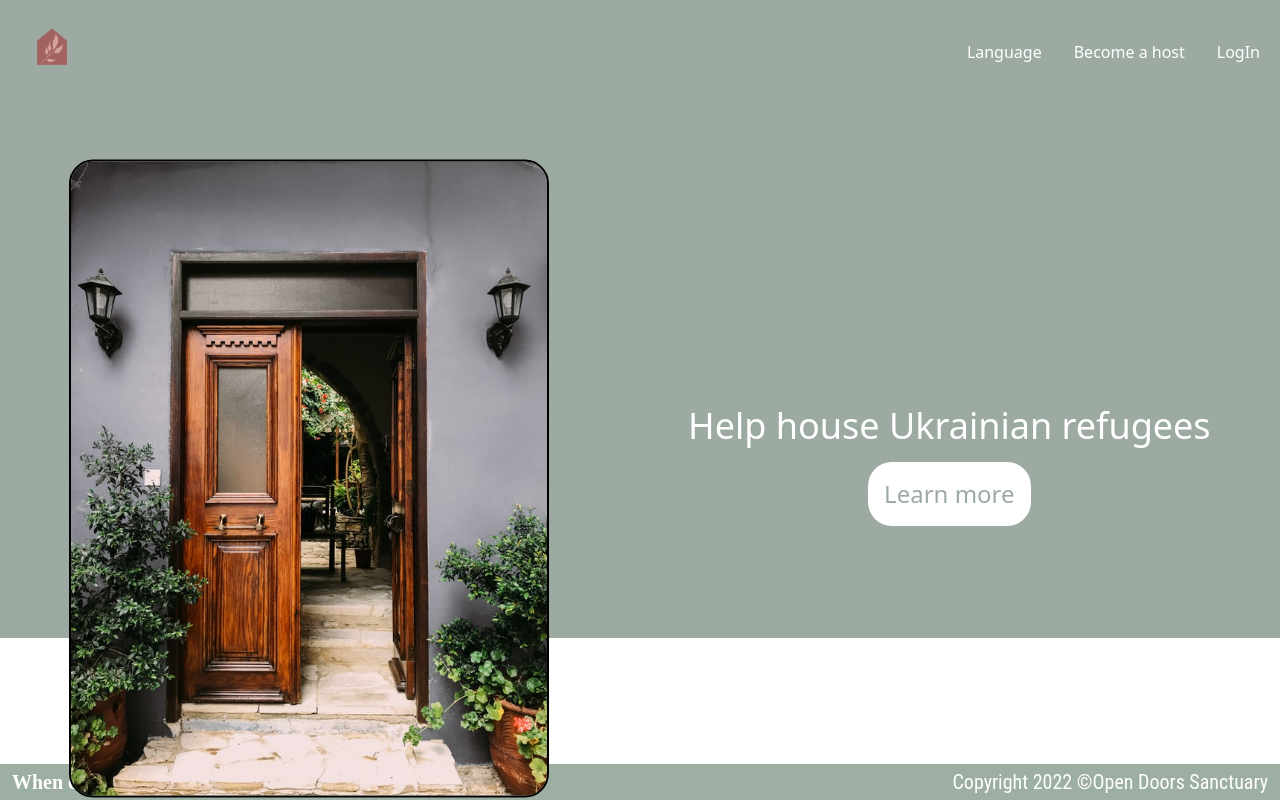
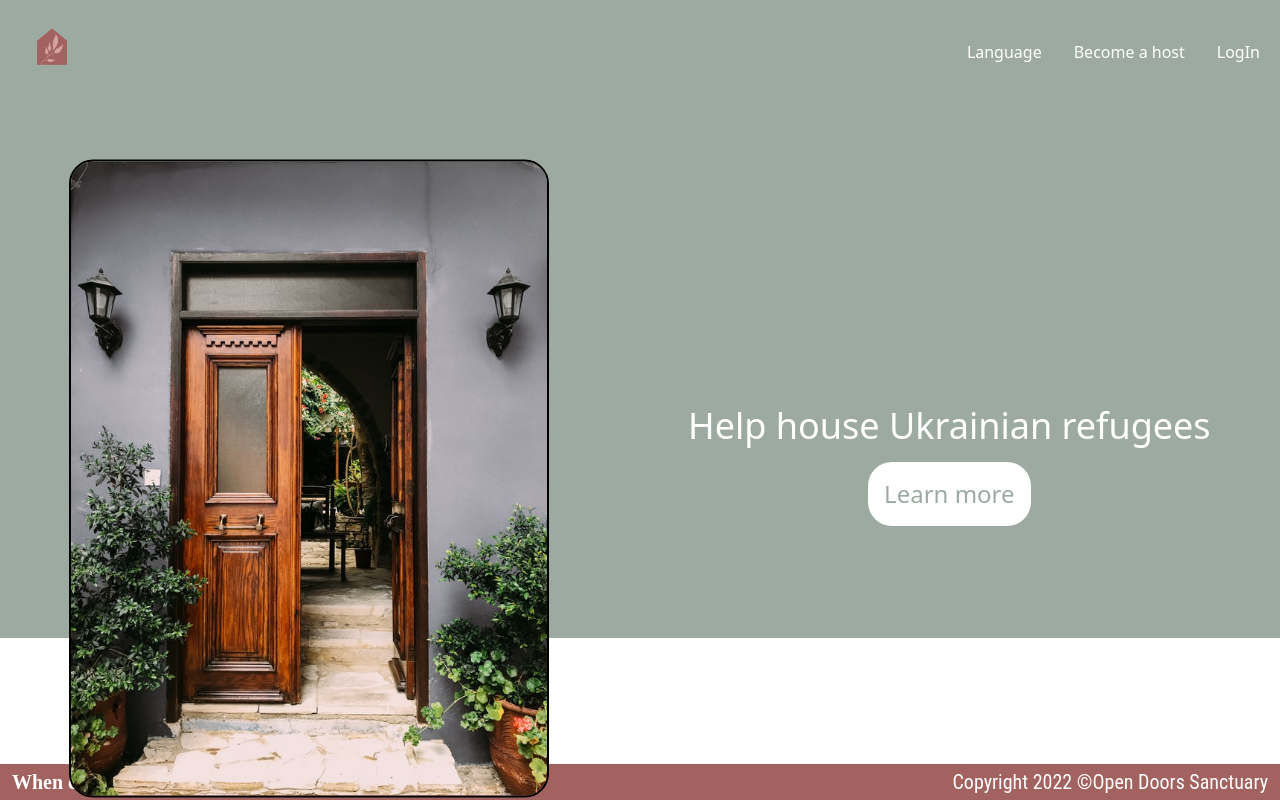
Before and after one commit to adrianna157/open-doors-sanctuary, a React (Create React App) app: page / in a window 1280 px wide. Built offline with nearby package versions, Linux system fonts and the light colour scheme.

Commit message:
Edit color of footer.

```diff
--- a/tailwind.config.js
+++ b/tailwind.config.js
@@ -8,7 +8,7 @@ module.exports = {
               hacky: {
                   50: "#9daaa2",
                   100: "#ced4d0",
-                  200: "#9dafa2"
+                  200: "#A26360"
               },
               secondary: "#a56865"
           }
```
